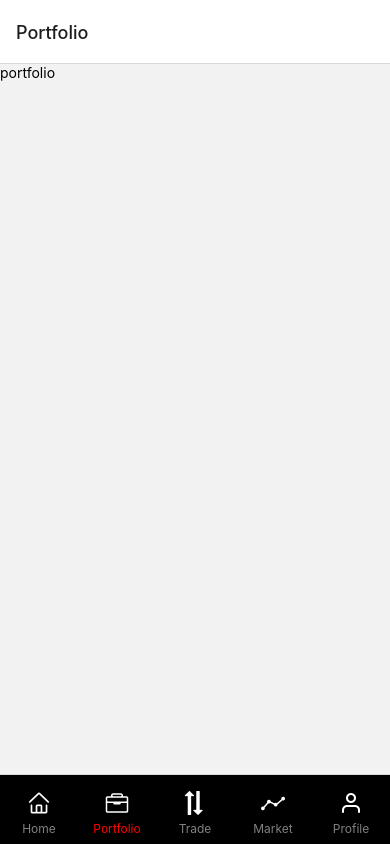
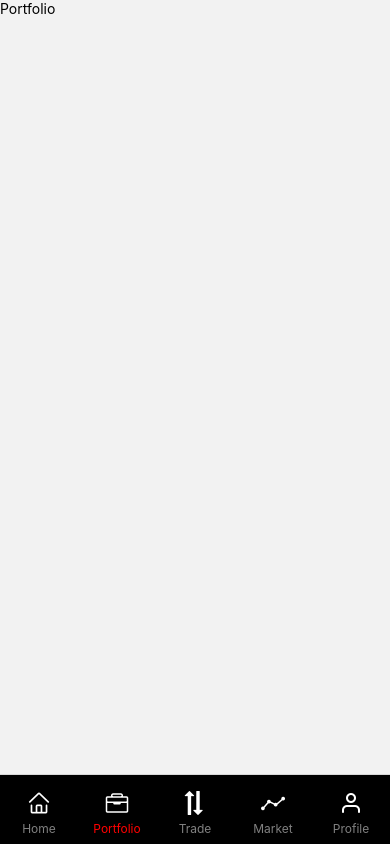
Before and after one commit to Abdullah152535/CryptoWallet, a React Native app: screen /Portfolio in a window 390 px wide. Built offline with nearby package versions, Linux system fonts and the light colour scheme.

Commit message:
initial commit

```diff
--- a/components/Screens/Home.js
+++ b/components/Screens/Home.js
@@ -1,14 +1,18 @@
 import React from 'react';
 import {
     View,
-    Text
+    Text,
 } from 'react-native';
+import { SafeAreaView } from 'react-native-safe-area-context';
+
 
 const Home = () => {
     return (
-        <View>
+       <SafeAreaView>
+         <View>
             <Text>Home</Text>
         </View>
+       </SafeAreaView>
     )
 }
 
--- a/components/Screens/Market.js
+++ b/components/Screens/Market.js
@@ -3,12 +3,15 @@ import {
     View,
     Text
 } from 'react-native';
+import { SafeAreaView } from 'react-native-safe-area-context';
 
 const Market = () => {
     return (
-        <View>
+        <SafeAreaView>
+            <View>
             <Text>Market</Text>
-        </View>
+            </View>
+        </SafeAreaView>
     )
 }
 
--- a/components/Screens/Portfolio.js
+++ b/components/Screens/Portfolio.js
@@ -3,12 +3,15 @@ import {
     View,
     Text
 } from 'react-native';
+import { SafeAreaView } from 'react-native-safe-area-context';
 
 const Portfolio = () => {
     return (
-        <View>
-            <Text>portfolio</Text>
-        </View>
+        <SafeAreaView>
+            <View>
+            <Text>Portfolio</Text>
+            </View>
+        </SafeAreaView>
     )
 }
 
--- a/components/Screens/Profile.js
+++ b/components/Screens/Profile.js
@@ -3,12 +3,15 @@ import {
     View,
     Text
 } from 'react-native';
+import { SafeAreaView } from 'react-native-safe-area-context';
 
 const Profile = () => {
     return (
+        <SafeAreaView>
         <View>
-            <Text>Profile</Text>
+        <Text>Profile</Text>
         </View>
+    </SafeAreaView>
     )
 }
 
--- a/components/Screens/Trade.js
+++ b/components/Screens/Trade.js
@@ -3,12 +3,15 @@ import {
     View,
     Text
 } from 'react-native';
+import { SafeAreaView } from 'react-native-safe-area-context';
 
 const Trade = () => {
     return (
+        <SafeAreaView>
         <View>
-            <Text>Trade</Text>
+        <Text>Trade</Text>
         </View>
+    </SafeAreaView>
     )
 }
 
--- a/navigation/Tabs.js
+++ b/navigation/Tabs.js
@@ -64,11 +64,11 @@ function Tabs() {
 
     >
 
-      <Tab.Screen name="Home" component={Home}  />
-      <Tab.Screen name="Portfolio" component={Portfolio}/>
-      <Tab.Screen name="Trade" component={Trade} />
-      <Tab.Screen name="Market" component={Market} />
-      <Tab.Screen name="Profile" component={Profile} />
+      <Tab.Screen name="Home" component={Home}  options={{headerShown:false}}/>
+      <Tab.Screen name="Portfolio" component={Portfolio} options={{headerShown:false}}/>
+      <Tab.Screen name="Trade" component={Trade} options={{headerShown:false}} />
+      <Tab.Screen name="Market" component={Market} options={{headerShown:false}}/>
+      <Tab.Screen name="Profile" component={Profile} options={{headerShown:false}}/>
     </Tab.Navigator>
   );
 }
```
